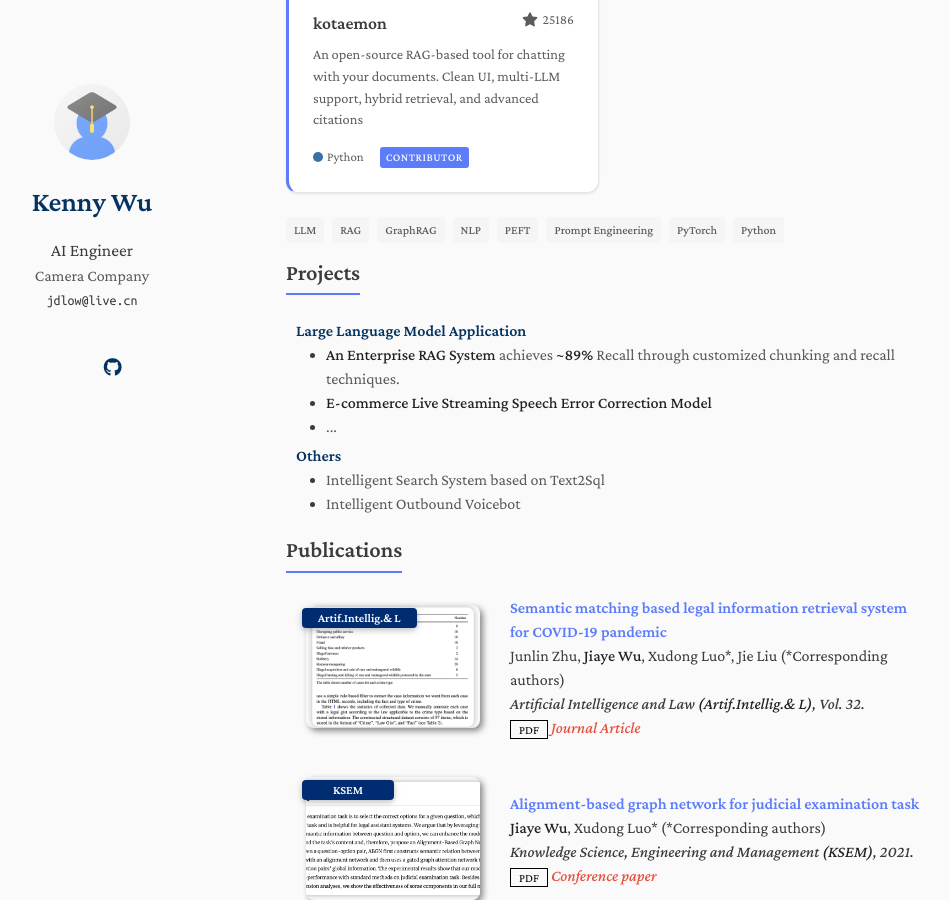
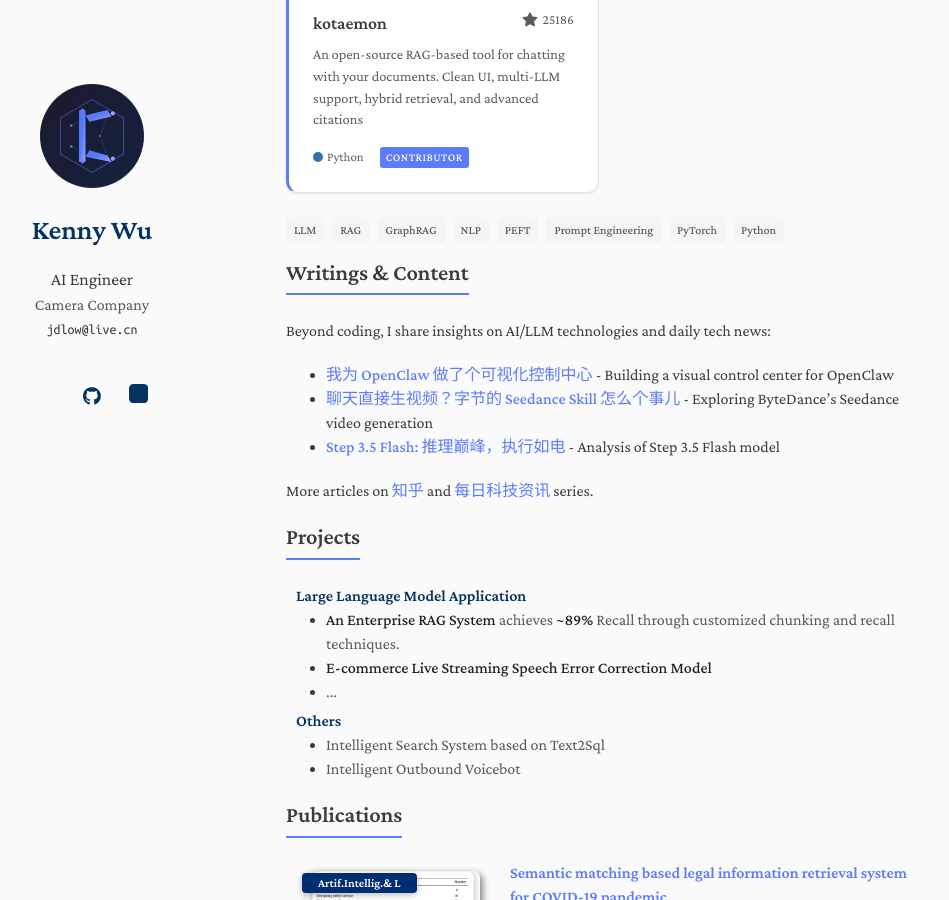
Before and after one commit to KKenny0/KKenny0.github.io, a Jekyll site: the page built from index.md, in a window 1280 px wide and 900 px high, scrolled down 1363 px. Shown: the whole window, without its empty margins (184-1133 px from the left). Built offline with Jekyll 4.4.1, drawn with Linux system fonts in a browser that asks for light colours; a style sheet for code colours, icons or effects is not loaded; our own code applies the rules of GitHub Pages for plain Markdown files.

Commit message:
feat: add zhihu link, geek avatar, and writings section
- Add zhihu social link with custom SVG icon
- Create geometric K-letter geek avatar (SVG)
- Add Writings section highlighting tech articles
- Update config with zhihu_link

🤖 Generated with OpenClaw

```diff
--- a/_config.yml
+++ b/_config.yml
@@ -14,10 +14,11 @@ canonical: https://minimal-light-theme.yliu.me/
 # If you don't need one of them, you may delete the corresponding line.
 google_scholar: https://scholar.google.com/citations?user=q9Z8cmIAAAAJ&hl=en
 github_link: https://github.com/KKenny0
+zhihu_link: https://www.zhihu.com/people/kenny-wu-56
 
 # Images (e.g., your profile picture and your website's favicon)
 # "favicon" and "favicon_dark" are used for the light and dark modes, respectively.
-avatar: ./assets/img/avatar.png
+avatar: ./assets/img/avatar.svg
 favicon: ./assets/img/favicon.png
 favicon_dark: ./assets/img/favicon-dark.png
 
--- /dev/null
+++ b/_includes/writings.md
@@ -0,0 +1,9 @@
+## Writings & Content
+
+Beyond coding, I share insights on AI/LLM technologies and daily tech news:
+
+- **[我为 OpenClaw 做了个可视化控制中心](https://zhuanlan.zhihu.com/p/)** - Building a visual control center for OpenClaw
+- **[聊天直接生视频？字节的 Seedance Skill 怎么个事儿](https://zhuanlan.zhihu.com/p/)** - Exploring ByteDance's Seedance video generation
+- **[Step 3.5 Flash: 推理巅峰，执行如电](https://zhuanlan.zhihu.com/p/)** - Analysis of Step 3.5 Flash model
+
+More articles on [知乎](https://www.zhihu.com/people/kenny-wu-56/posts) and [每日科技资讯](https://zhuanlan.zhihu.com/p/) series.
--- a/_layouts/homepage.html
+++ b/_layouts/homepage.html
@@ -88,8 +88,16 @@
         {% endif %}
 
         {% if site.twitter %}
-        <a style="margin: 0 0 0 0" href="{{ site.twitter }}">
+        <a style="margin: 0 5px 0 0" href="{{ site.twitter }}">
           <i class="fab fa-x-twitter"></i>
+        </a>
+        {% endif %}
+
+        {% if site.zhihu_link %}
+        <a style="margin: 0 0 0 0" href="{{ site.zhihu_link }}" title="知乎">
+          <svg viewBox="0 0 24 24" width="1.2rem" height="1.2rem" fill="currentColor">
+            <path d="M5.721 0C2.251 0 0 2.25 0 5.719V18.28C0 21.751 2.252 24 5.721 24h12.56C21.751 24 24 21.75 24 18.281V5.72C24 2.249 21.75 0 18.281 0zm1.964 4.078c-.271.73-.5 1.434-.68 2.11h4.587c.545-.006.612.614.627.894.014.278-.006 1.1-.25 1.956-.244.855-.614 1.456-.893 1.666-.278.21-.502.118-.502.118s-.271-.056-.271-.446V6.97H7.086c-.38 1.324-.96 2.727-1.755 4.046 0 0 .893.557 1.283.893.39.336.557.614.557.614s-.781.893-1.504 1.394c-.724.5-1.283.726-1.283.726s.335.556.725.946c.39.39.781.67.781.67s.948-.615 1.671-1.171c.724-.556 1.227-1.115 1.227-1.115s.502.556 1.115 1.003c.612.447 1.392.893 1.392.893s.39-.556.614-1.059c.223-.502.39-1.003.39-1.003s-.614-.223-1.227-.614c-.612-.39-1.17-.946-1.17-.946s.893-1.003 1.504-2.118c.612-1.115.948-2.397 1.004-3.29.056-.893-.056-1.394-.056-1.394h2.342v9.062c0 .447-.168.726-.447.893-.278.168-.725.224-1.17.224 0 0 .056.556.223 1.059.168.502.447 1.059.447 1.059s1.003-.056 1.727-.335c.724-.278 1.283-.781 1.283-1.727V5.188h3.012V4.078z"/>
+          </svg>
         </a>
         {% endif %}
         </div>
--- a/index.md
+++ b/index.md
@@ -31,6 +31,8 @@ AI Engineer at a Camera Company. Building intelligent systems that see, understa
 
 {% include open-source.md %}
 
+{% include_relative _includes/writings.md %}
+
 {% include_relative _includes/projects.md %}
 
 {% include_relative _includes/publications.md %}
```
Also changed, not shown: assets/img/avatar.svg (added).
